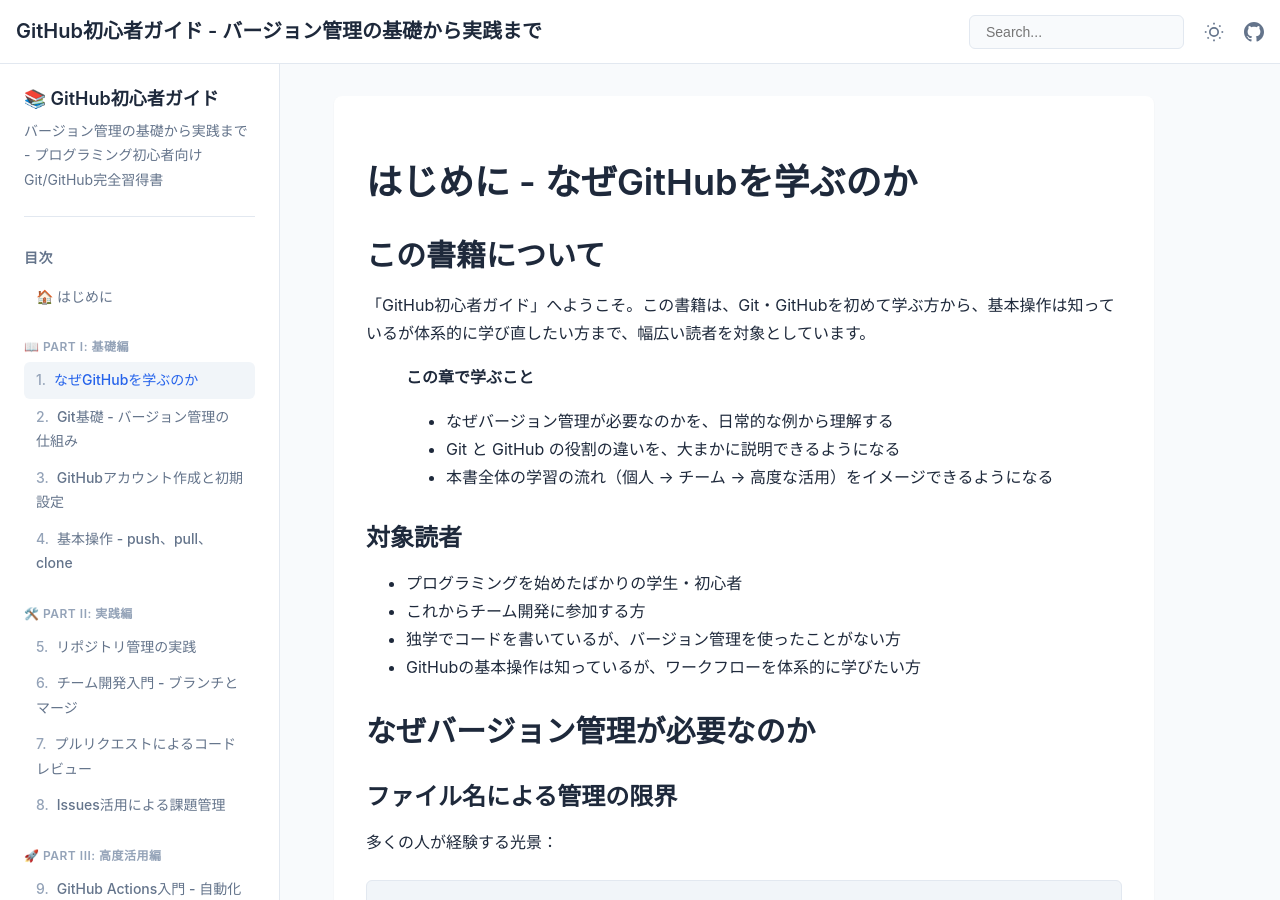
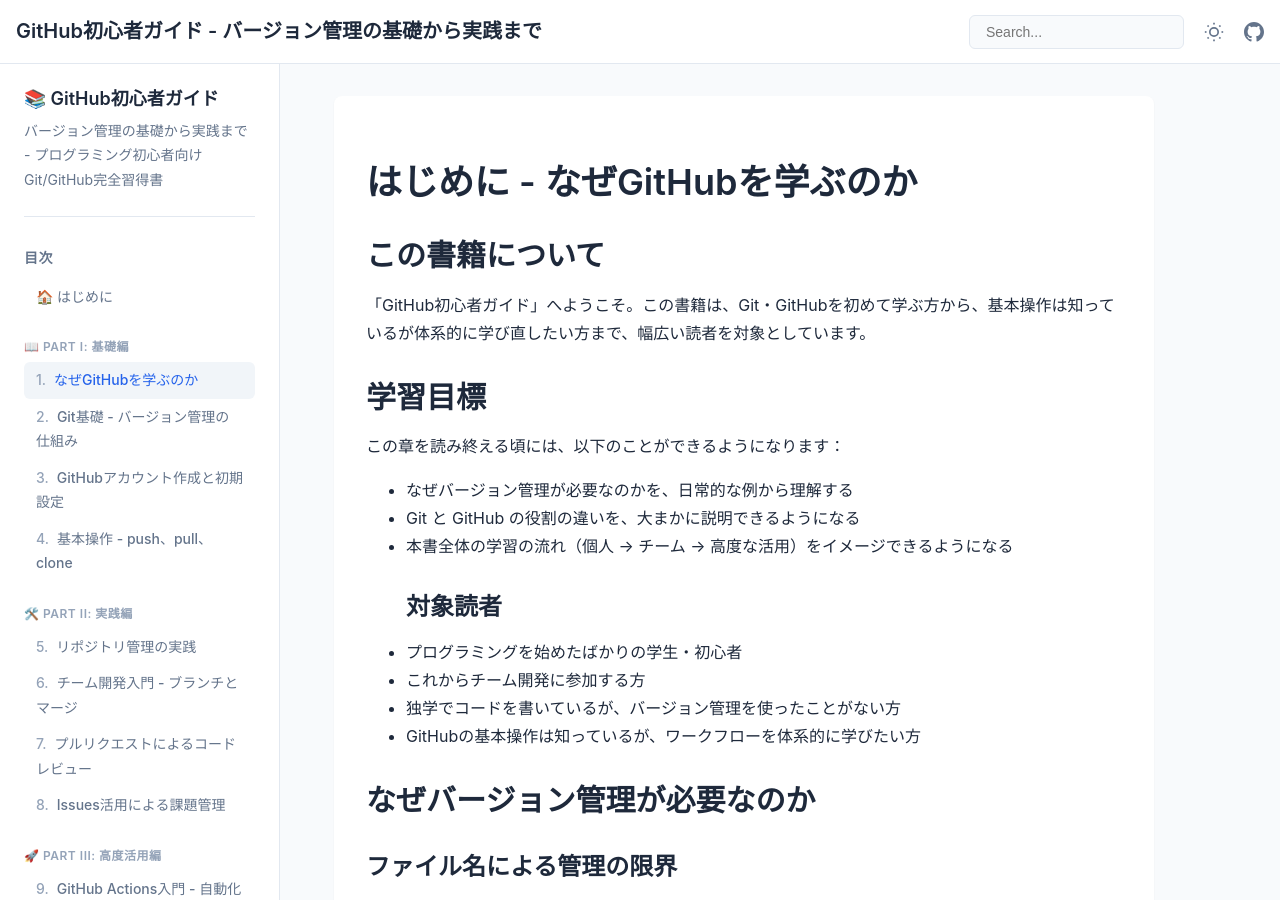
Before and after one commit to itdojp/github-guide-for-beginners-book, a Jekyll site: the page built from docs/src/chapter-introduction/index.md, in a window 1280 px wide and 900 px high. Built offline with Jekyll 4.4.1, drawn with Linux system fonts in a browser that asks for light colours.

Commit message:
Update docs/src/chapter-introduction/index.md
Co-authored-by: Copilot <175728472+Copilot@users.noreply.github.com>

```diff
--- a/docs/src/chapter-introduction/index.md
+++ b/docs/src/chapter-introduction/index.md
@@ -10,11 +10,12 @@ order: 0
 
 「GitHub初心者ガイド」へようこそ。この書籍は、Git・GitHubを初めて学ぶ方から、基本操作は知っているが体系的に学び直したい方まで、幅広い読者を対象としています。
 
-> **この章で学ぶこと**
-> - なぜバージョン管理が必要なのかを、日常的な例から理解する
-> - Git と GitHub の役割の違いを、大まかに説明できるようになる
-> - 本書全体の学習の流れ（個人 → チーム → 高度な活用）をイメージできるようになる
+## 学習目標
 
+この章を読み終える頃には、以下のことができるようになります：
+- なぜバージョン管理が必要なのかを、日常的な例から理解する
+- Git と GitHub の役割の違いを、大まかに説明できるようになる
+- 本書全体の学習の流れ（個人 → チーム → 高度な活用）をイメージできるようになる
 ### 対象読者
 
 - プログラミングを始めたばかりの学生・初心者
```
